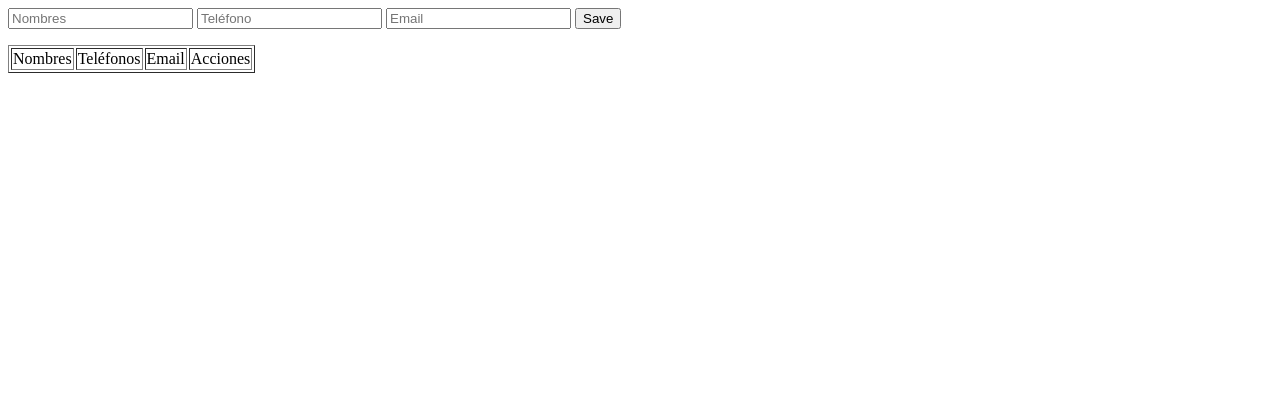
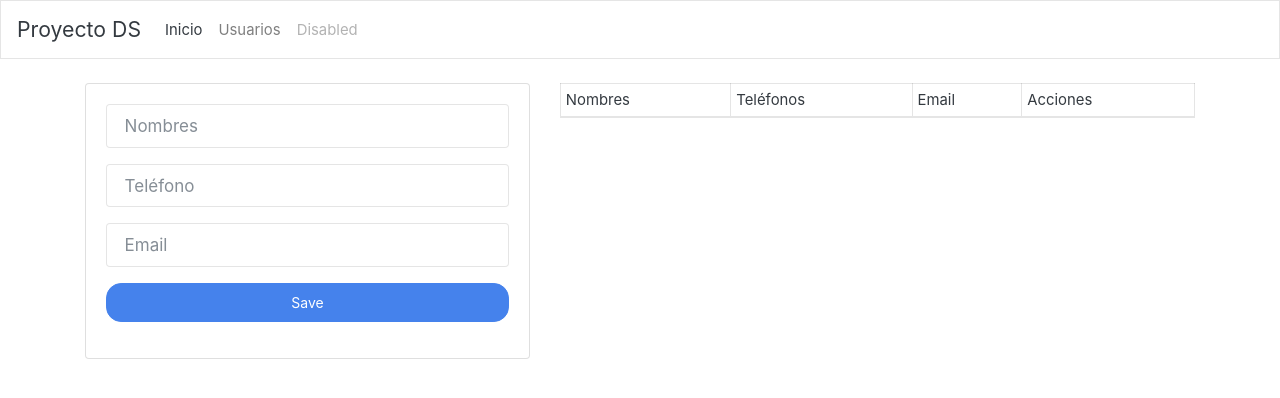
Before and after one commit to Axorimaster/prueba_flask, a Flask app: page / in a window 1280 px wide. Shown: the top 398 px of the page. Run offline with Flask 2, Linux system fonts and the light colour scheme; data that the repository does not hold is empty; some libraries are stand-ins or nearby versions.

Commit message:
commit 3

```diff
--- a/templates/index.html
+++ b/templates/index.html
@@ -1,23 +1,48 @@
+{% extends 'layout.html' %}
+{% block body %}
+
+<div class="row">
+
+    <div class="col-md-5">
+
         {% with messages = get_flashed_messages() %}
         {% if messages%}
         {% for msg in messages %}
+        <div class="alert alert-success alert-dismissible fade show" role="alert">
             <p> {{msg}} </p>
+            <button type="button" class="close" data-dismiss="alert" aria-label="Close">
+                <span aria-hidden="true">&times;</span>
+            </button>
+        </div>
+
         {% endfor %}
         {% endif%}
         {% endwith %}
 
+        <div class="card card-body">
+            <form action="/add_contact", method="post">
+                <div class="form-group">
+                    <input type ='text' name="nombres" placeholder="Nombres" class="form-control">
+                </div>
+                <div class="form-group">
+                    <input type ='text' name="telefono" placeholder="Teléfono" class="form-control">
+                </div>
+                <div class="form-group">
+                    <input type ='text' name="email" placeholder="Email" class="form-control">
+                </div>
+                <div class="form-group">
+                    <button type="submit" class="btn btn-primary btn-block">Save
+                    </button>
+                </div>
 
 
-<form action="/add_contact", method="post">
-    <input type ='text' name="nombres" placeholder="Nombres">
-    <input type ='text' name="telefono" placeholder="Teléfono">
-    <input type ='text' name="email" placeholder="Email">
-    <button type="submit">Save
-    </button>
 
             </form>
+        </div>
+    </div>
 
-<table border="1">
+    <div class="col-md-7">
+        <table class="table table-striped table-bordered bg-white table-sm table-hover">
             <thead>
                 <tr>
                     <td> Nombres </td>
@@ -34,10 +59,13 @@
                     <td> {{c.2}} </td>
                     <td> {{c.3}} </td>
                     <td>
-                <a href="/edit/{{c.0}}">Edit</a>
-                <a href="/delete/{{c.0}}">Delete</a>
+                        <a href="/edit/{{c.0}}" class="btn btn-secondary">Edit</a>
+                        <a href="/delete/{{c.0}}" class="btn btn-danger">Delete</a>
                     </td>
                 </tr>
                 {% endfor %}
             </tbody>
         </table>
+    </div>
+</div>
+{% endblock %}
--- /dev/null
+++ b/templates/layout.html
@@ -0,0 +1,47 @@
+<!DOCTYPE html>
+<html lang="en">
+<head>
+    <meta charset="UTF-8">
+    <meta name="viewport" content="width=device-width, initial-scale=1.0">
+    <title>Proyecto DS</title>
+
+    <link rel="stylesheet"href="https://bootswatch.com/4/litera/bootstrap.min.css">
+    <link rel="stylesheet"href="{{url_for('static', filename='css/hola.css')}}" type="text/css">
+
+
+</head>
+<body>
+
+    <nav class="navbar navbar-expand-lg navbar-light bg-light">
+  <a class="navbar-brand" href="#">Proyecto DS</a>
+  <button class="navbar-toggler" type="button" data-toggle="collapse" data-target="#navbarNav" aria-controls="navbarNav" aria-expanded="false" aria-label="Toggle navigation">
+    <span class="navbar-toggler-icon"></span>
+  </button>
+  <div class="collapse navbar-collapse" id="navbarNav">
+    <ul class="navbar-nav">
+      <li class="nav-item active">
+        <a class="nav-link" href="#">Inicio <span class="sr-only">(current)</span></a>
+      </li>
+      <li class="nav-item">
+        <a class="nav-link" href="#">Usuarios</a>
+      <li class="nav-item">
+        <a class="nav-link disabled" href="#" tabindex="-1" aria-disabled="true">Disabled</a>
+      </li>
+    </ul>
+  </div>
+</nav>
+
+    <div class="container pt-4">
+        {% block body %}
+
+        {% endblock %}
+    </div>
+
+    <!-- jQuery and JS bundle w/ Popper.js -->
+    <script src="https://code.jquery.com/jquery-3.5.1.slim.min.js" integrity="sha384-DfXdz2htPH0lsSSs5nCTpuj/zy4C+OGpamoFVy38MVBnE+IbbVYUew+OrCXaRkfj" crossorigin="anonymous"></script>
+    <script src="https://cdn.jsdelivr.net/npm/bootstrap@4.5.3/dist/js/bootstrap.bundle.min.js" integrity="sha384-ho+j7jyWK8fNQe+A12Hb8AhRq26LrZ/JpcUGGOn+Y7RsweNrtN/tE3MoK7ZeZDyx" crossorigin="anonymous"></script>
+
+    <script src="{{url_for('static', filename='js/main.js')}}" type="javascript"></script>
+
+</body>
+</html>
```
Also changed, not shown: static/js/main.js (+12 -0 lines), templates/edit.html (+32 -6 lines), static/css/main.css (deleted). Lines whose indentation alone changed are shown as unchanged.
